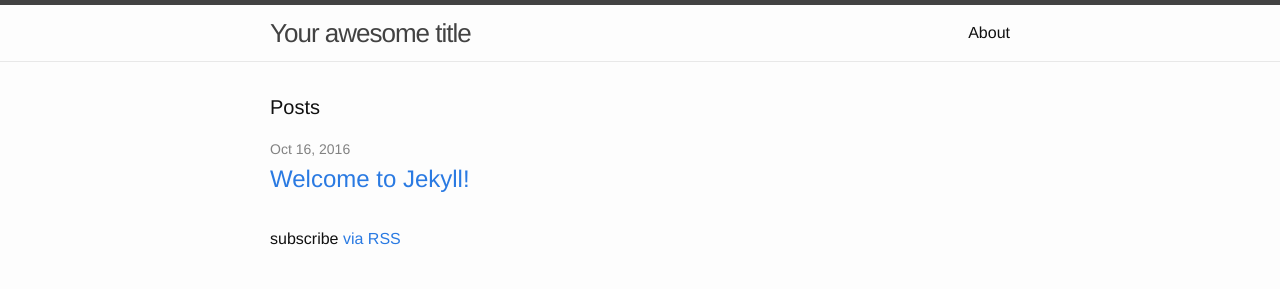
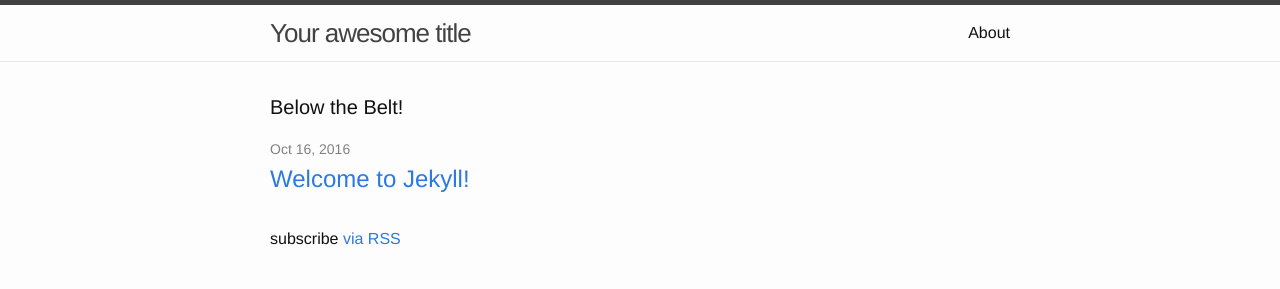
Before and after one commit to NewThirdOrder/NewThirdOrder.github.io, a Jekyll site: the page built from index.html, in a window 1280 px wide. Shown: the top 289 px of the page. Built offline with Jekyll 4.4.1, drawn with Linux system fonts in a browser that asks for light colours.

Commit message:
Update index.html

```diff
--- a/index.html
+++ b/index.html
@@ -4,7 +4,7 @@
 
 <div class="home">
 
-  <h1 class="page-heading">Posts</h1>
+  <h1 class="page-heading">Below the Belt!</h1>
 
   <ul class="post-list">
     {% for post in site.posts %}
```
